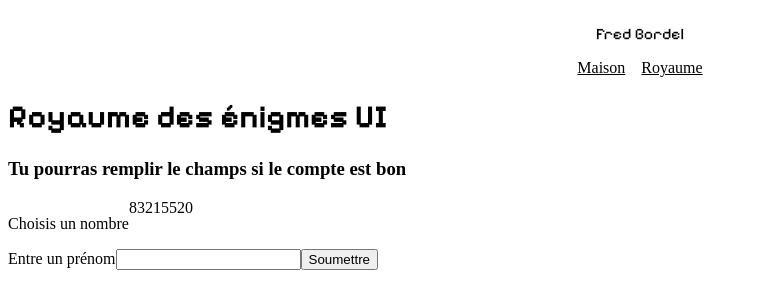
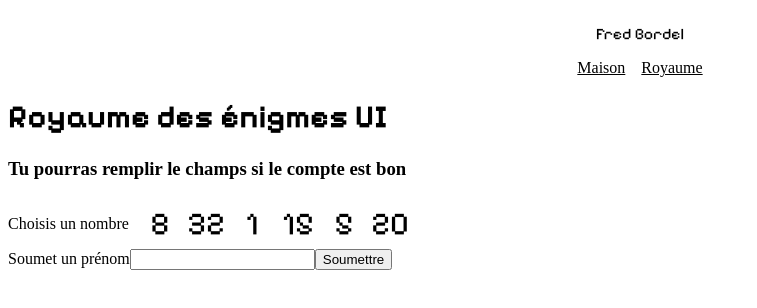
Before and after one commit to fredbordel/mywebsite, a Vue app: page /bordel in a window 1280 px wide. Shown: the top 308 px of the page, without its empty margins (0-757 px from the left). Built offline with nearby package versions, Linux system fonts and the light colour scheme; a web font is replaced by a local one.

Commit message:
Created store for puzzlestate, adjusted logic for input key

```diff
--- a/src/components/NameInput.vue
+++ b/src/components/InputPuzzle.vue
@@ -1,21 +1,21 @@
 <template>
-  <div class="name-input">
-    <h3 class="name-input__title">
+  <div class="input-puzzle">
+    <h3 class="input-puzzle__title">
       Tu pourras remplir le champs si le compte est bon
     </h3>
     <div
-      class="name-input__radio-group"
+      class="input-puzzle__radio-group"
       role="radiogroup"
       aria-labelledby="radiogroup-label"
       id="rg"
     >
-      <p class="name-input__radio__label" id="radiogroup-label">
+      <p class="input-puzzle__radio__label" id="radiogroup-label">
         Choisis un nombre
       </p>
       <div
         v-for="(num, index) of nbOptions"
         :key="num"
-        class="name-input__radio__option"
+        class="input-puzzle__radio__option"
         @click="selectNum(index)"
         @keyup.space="selectNum(index)"
         ref="radio-button"
@@ -26,7 +26,7 @@
         {{ num }}
       </div>
     </div>
-    <label for="word">Entre un prénom</label>
+    <label for="word">Soumet un prénom</label>
     <input
       v-model="inputValue"
       @keydown="solveThePuzzle($event)"
@@ -39,10 +39,12 @@
 </template>
 
 <script setup>
-import { defineModel, ref, useTemplateRef } from "vue";
+import { ref, useTemplateRef } from "vue";
+import { usePuzzle } from "../stores/puzzle";
 
+const { solvePuzzle } = usePuzzle();
 const radioButtons = useTemplateRef("radio-button");
-const nbOptions = ref([8, 32, 15, 5, 20]);
+const nbOptions = ref([8, 32, 1, 15, 5, 20]);
 const checkedButtonValue = ref(0);
 const nbOfTries = ref(0);
 
@@ -61,13 +63,13 @@ function selectNum(i) {
 
 function solveThePuzzle(event) {
   const isLetterKey = /^[a-zàâçéèêëîïôûùüÿñæœ .-]*$/i.test(event.key);
-  const isDeleteKey = event.key === "Backspace";
+  const isDeleteOrSpaceKey = event.key === "Backspace" || event.key === " ";
 
-  if (!isLetterKey && !isDeleteKey) event.preventDefault();
+  if (!isLetterKey && !isDeleteOrSpaceKey) event.preventDefault();
 
-  if (!isDeleteKey) nbOfTries.value++;
+  if (!isDeleteOrSpaceKey) nbOfTries.value++;
 
-  if (nbOfTries.value !== checkedButtonValue.value && !isDeleteKey) {
+  if (nbOfTries.value !== checkedButtonValue.value && !isDeleteOrSpaceKey) {
     event.preventDefault();
   }
 
@@ -77,15 +79,31 @@ function solveThePuzzle(event) {
 }
 
 function checkAnswer() {
-  if (inputValue.value.toLowerCase() === "prénom") console.log("yay");
+  if (inputValue.value.toLowerCase() === "un prénom") {
+    // celebration animation
+    console.log("puzzle solved");
+    solvePuzzle();
+  } else {
+    // error handling
+  }
 }
 </script>
 
 <style>
-.name-input {
-  .name-input__radio-group {
+.input-puzzle {
+  .input-puzzle__radio-group {
     display: flex;
-    .name-input__radio__option {
+    align-items: center;
+    gap: 16px;
+
+    .input-puzzle__radio__option {
+      display: flex;
+      align-items: center;
+      justify-content: center;
+      width: 30px;
+      height: 30px;
+      font-family: "Pixelify Sans", "Times New Roman", Times, serif;
+      font-size: 32px;
       cursor: pointer;
     }
   }
--- /dev/null
+++ b/src/stores/puzzle.js
@@ -0,0 +1,12 @@
+import { defineStore } from "pinia";
+import { ref } from "vue";
+
+export const usePuzzle = defineStore("puzzle", () => {
+  const puzzleSolved = ref(0);
+
+  function solvePuzzle() {
+    puzzleSolved.value += 1;
+  }
+
+  return { puzzleSolved, solvePuzzle };
+});
--- a/src/views/RoyaumeView.vue
+++ b/src/views/RoyaumeView.vue
@@ -1,12 +1,12 @@
 <template>
   <div class="royaume">
     <h1>Royaume des énigmes UI</h1>
-    <name-input></name-input>
+    <input-puzzle></input-puzzle>
   </div>
 </template>
 
 <script setup>
-import NameInput from "../components/NameInput.vue";
+import InputPuzzle from "../components/InputPuzzle.vue";
 </script>
 
 <style></style>
```
